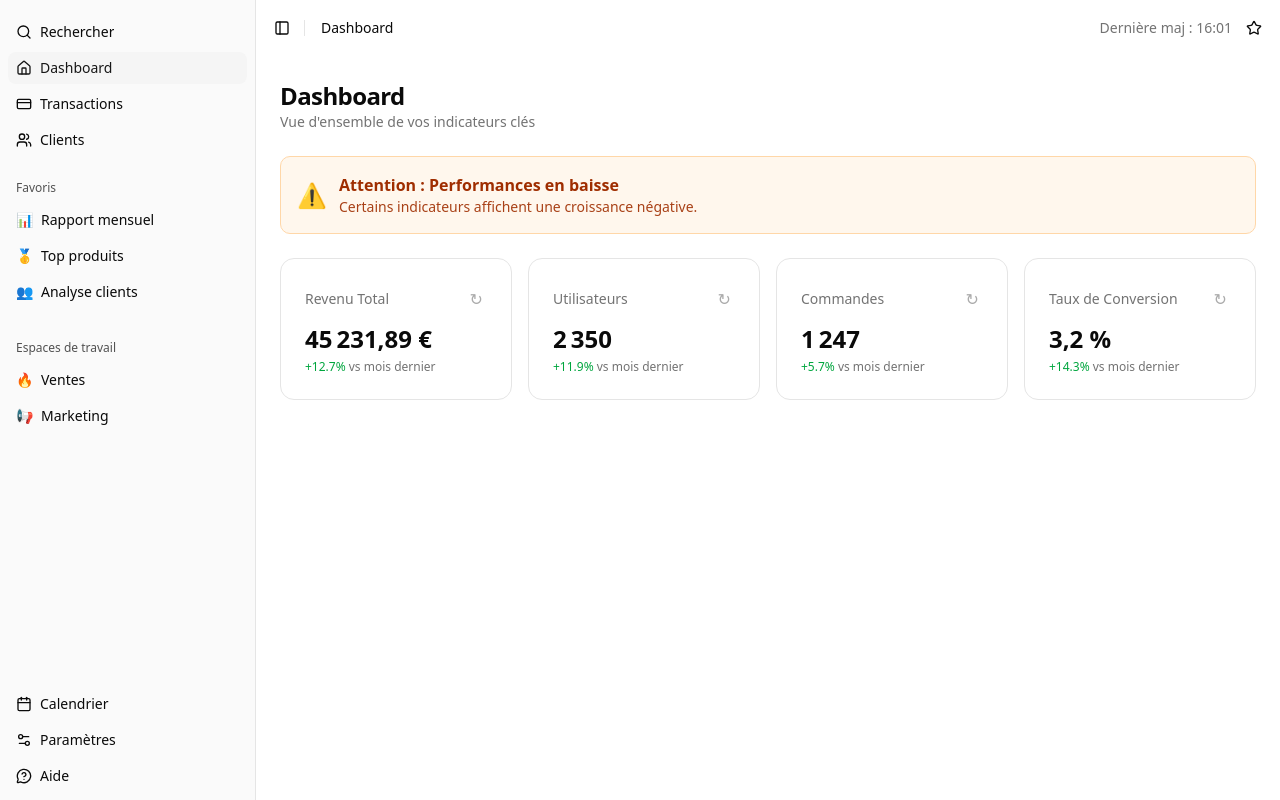
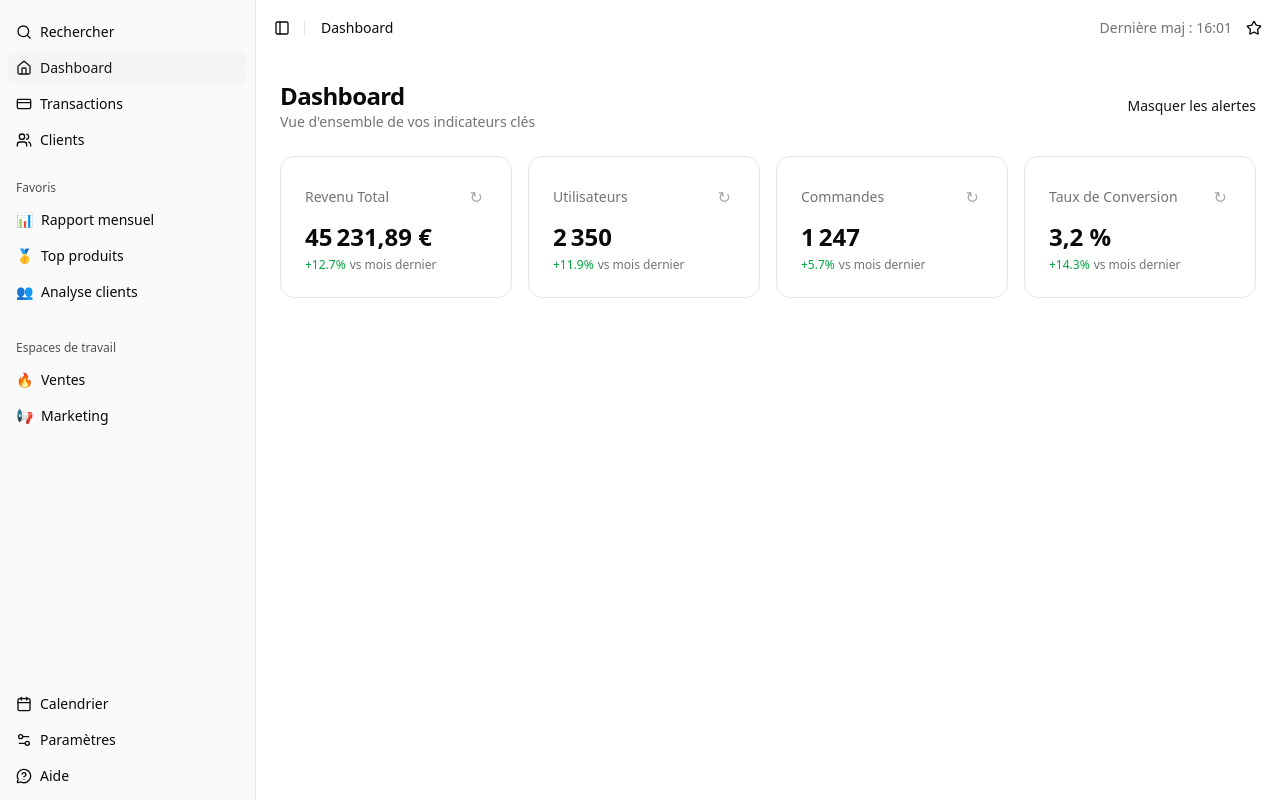
Before and after one commit to Hitch95/admin-dashboard, a SvelteKit app: page / in a window 1280 px wide. Built offline with nearby package versions, Linux system fonts and the light colour scheme.

Commit message:
part-03 conditional solution

```diff
--- a/src/routes/+page.svelte
+++ b/src/routes/+page.svelte
@@ -56,21 +56,21 @@
 	);
 
 	// ============================================
-	// PARTIE 3 : Rendu conditionnel avec {#if}
+	// PARTIE 3 - SOLUTION : Rendu conditionnel
 	// ============================================
-	// Documentation : https://svelte.dev/docs/svelte/if
-	// Objectif : Afficher des éléments conditionnellement selon l'état des données
 
-	// TODO 1: Créer une variable dérivée "hasNegativeGrowth"
-	// Elle doit être true si AU MOINS UNE des variations est négative
-	// Syntaxe : let hasNegativeGrowth = $derived(revenueChange < 0 || usersChange < 0 || ...);
+	// 1. Variable dérivée pour détecter une croissance négative
+	let hasNegativeGrowth = $derived(
+		revenueChange < 0 || usersChange < 0 || ordersChange < 0 || conversionChange < 0
+	);
 
-	// TODO 2: Créer un état booléen "showAlerts" initialisé à true
-	// Cet état permettra à l'utilisateur de masquer/afficher le bandeau d'alerte
-	// Syntaxe : let showAlerts = $state(true);
+	// 2. État pour gérer la visibilité des alertes
+	let showAlerts = $state(true);
 
-	// TODO 3: Créer une fonction "toggleAlerts" qui inverse showAlerts
-	// Syntaxe : const toggleAlerts = () => { showAlerts = !showAlerts; };
+	// 3. Fonction pour basculer l'état
+	const toggleAlerts = () => {
+		showAlerts = !showAlerts;
+	};
 </script>
 
 <Sidebar.Provider>
@@ -98,15 +98,22 @@
 					<h1 class="text-2xl font-semibold tracking-tight">Dashboard</h1>
 					<p class="text-sm text-muted-foreground">Vue d'ensemble de vos indicateurs clés</p>
 				</div>
-				<!-- TODO 4: Ajouter un bouton pour afficher/masquer les alertes -->
-				<!-- Le bouton doit appeler toggleAlerts au clic -->
-				<!-- Le texte doit changer selon showAlerts : "Masquer alertes" ou "Afficher alertes" -->
-				<!-- Indice : utiliser {#if showAlerts} ... {:else} ... {/if} dans le bouton -->
+
+				<!-- 4. Bouton Toggle avec texte conditionnel -->
+				<button onclick={toggleAlerts} class="text-sm text-primary hover:underline">
+					{#if showAlerts}
+						Masquer les alertes
+					{:else}
+						Afficher les alertes
+					{/if}
+				</button>
 			</div>
 
-			<!-- TODO 5: Afficher ce bandeau UNIQUEMENT SI showAlerts ET hasNegativeGrowth sont vrais -->
-			<!-- Syntaxe : {#if showAlerts && hasNegativeGrowth} ... {/if} -->
-			<div class="rounded-lg border border-orange-200 bg-orange-50 p-4 text-orange-800">
+			<!-- 5. Bloc Alertes avec double condition -->
+			{#if showAlerts && hasNegativeGrowth}
+				<div
+					class="rounded-lg border border-orange-200 bg-orange-50 p-4 text-orange-800 transition-all"
+				>
 					<div class="flex items-center gap-3">
 						<span class="text-2xl">⚠️</span>
 						<div>
@@ -117,6 +124,7 @@
 						</div>
 					</div>
 				</div>
+			{/if}
 
 			<!-- Grille des 4 KPIs -->
 			<div class="grid grid-cols-1 gap-4 sm:grid-cols-2 lg:grid-cols-4">
@@ -133,13 +141,14 @@
 						</button>
 					</div>
 					<p class="mt-2 text-2xl font-bold">{formattedRevenue}</p>
-					<p class="mt-1 text-xs text-muted-foreground">
-						<!-- TODO 6: Remplacer le ternaire par un bloc {#if} {:else} -->
-						<!-- Si revenueChange >= 0 : afficher en vert avec + -->
-						<!-- Sinon : afficher en rouge -->
-						<span class={revenueChange >= 0 ? 'text-green-600' : 'text-red-600'}>
-							{revenueChange >= 0 ? '+' : ''}{revenueChange}%
-						</span> vs mois dernier
+					<p class="mt-1 flex items-center gap-1 text-xs text-muted-foreground">
+						<!-- 6. Exemple de remplacement If/Else -->
+						{#if revenueChange >= 0}
+							<span class="font-medium text-green-600">+{revenueChange}%</span>
+						{:else}
+							<span class="font-medium text-red-600">{revenueChange}%</span>
+						{/if}
+						<span>vs mois dernier</span>
 					</p>
 				</div>
 
@@ -156,11 +165,13 @@
 						</button>
 					</div>
 					<p class="mt-2 text-2xl font-bold">{formattedUsers}</p>
-					<p class="mt-1 text-xs text-muted-foreground">
-						<!-- TODO 7: Même chose pour usersChange -->
-						<span class={usersChange >= 0 ? 'text-green-600' : 'text-red-600'}>
-							{usersChange >= 0 ? '+' : ''}{usersChange}%
-						</span> vs mois dernier
+					<p class="mt-1 flex items-center gap-1 text-xs text-muted-foreground">
+						{#if usersChange >= 0}
+							<span class="font-medium text-green-600">+{usersChange}%</span>
+						{:else}
+							<span class="font-medium text-red-600">{usersChange}%</span>
+						{/if}
+						<span>vs mois dernier</span>
 					</p>
 				</div>
 
@@ -177,11 +188,13 @@
 						</button>
 					</div>
 					<p class="mt-2 text-2xl font-bold">{formattedOrders}</p>
-					<p class="mt-1 text-xs text-muted-foreground">
-						<!-- TODO 8: Même chose pour ordersChange -->
-						<span class={ordersChange >= 0 ? 'text-green-600' : 'text-red-600'}>
-							{ordersChange >= 0 ? '+' : ''}{ordersChange}%
-						</span> vs mois dernier
+					<p class="mt-1 flex items-center gap-1 text-xs text-muted-foreground">
+						{#if ordersChange >= 0}
+							<span class="font-medium text-green-600">+{ordersChange}%</span>
+						{:else}
+							<span class="font-medium text-red-600">{ordersChange}%</span>
+						{/if}
+						<span>vs mois dernier</span>
 					</p>
 				</div>
 
@@ -198,11 +211,13 @@
 						</button>
 					</div>
 					<p class="mt-2 text-2xl font-bold">{formattedConversion}</p>
-					<p class="mt-1 text-xs text-muted-foreground">
-						<!-- TODO 9: Même chose pour conversionChange -->
-						<span class={conversionChange >= 0 ? 'text-green-600' : 'text-red-600'}>
-							{conversionChange >= 0 ? '+' : ''}{conversionChange}%
-						</span> vs mois dernier
+					<p class="mt-1 flex items-center gap-1 text-xs text-muted-foreground">
+						{#if conversionChange >= 0}
+							<span class="font-medium text-green-600">+{conversionChange}%</span>
+						{:else}
+							<span class="font-medium text-red-600">{conversionChange}%</span>
+						{/if}
+						<span>vs mois dernier</span>
 					</p>
 				</div>
 			</div>
```
Lines whose indentation alone changed are shown as unchanged.
